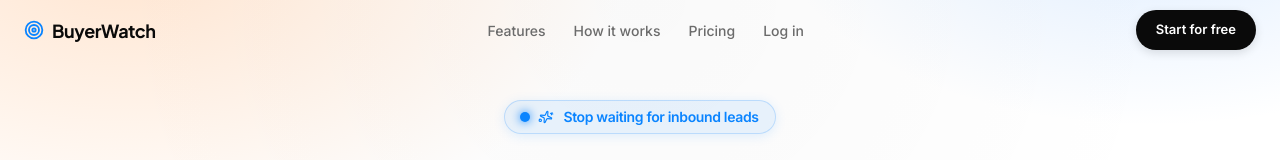
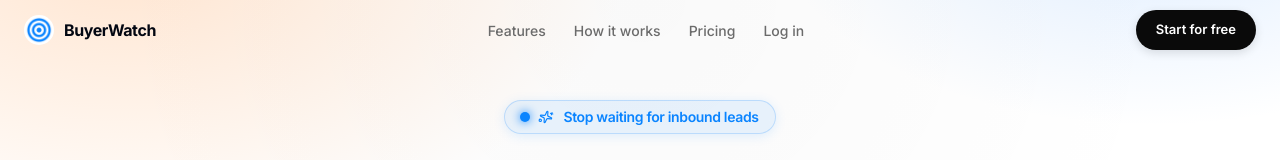
Before and after one commit to abhishekreal7/buyerwatch, a Next.js app: page / in a window 1280 px wide. Shown: the top 160 px of the page. Built offline with nearby package versions, Linux system fonts and the light colour scheme.

Commit message:
fix(ui): use official buyerwatch_logo.png image across BrandLogo and navbar lockup

```diff
--- a/src/app/page.tsx
+++ b/src/app/page.tsx
@@ -9,6 +9,7 @@ import {
 } from 'lucide-react'
 import { springs } from '@/lib/motion'
 import EyebrowBadge from '@/components/EyebrowBadge'
+import { BrandLogo } from '@/components/BrandLogo'
 import { StickyFeatureScroll } from '@/components/StickyFeatureScroll'
 import {
   CustomKeywordRulesIcon,
@@ -90,9 +91,8 @@ export default function LandingPage() {
         style={{ backgroundColor: navBg, backdropFilter: navBlur, borderColor: navBorder, boxShadow: navShadow }}
         className="fixed top-0 left-0 right-0 z-50 border-b will-change-transform">
         <div className="max-w-7xl mx-auto px-6 h-[60px] flex items-center justify-between">
-          <Link href="/" className="flex items-center gap-2 hover:opacity-90 transition-opacity" style={{ fontFamily: 'var(--font-jakarta), var(--font-inter), sans-serif', fontWeight: 700, fontSize: '18px', letterSpacing: '-0.025em', color: '#0A0A0A' }}>
-            <Target className="w-5 h-5 text-[#0A84FF]" strokeWidth={2.2} />
-            BuyerWatch
+          <Link href="/" className="flex items-center hover:opacity-90 transition-opacity">
+            <BrandLogo size="md" />
           </Link>
           <div className="hidden md:flex items-center gap-7">
             {['Features', 'How it works', 'Pricing'].map((label) => (
--- a/src/components/BrandLogo.tsx
+++ b/src/components/BrandLogo.tsx
@@ -1,23 +1,24 @@
-import { Target } from 'lucide-react'
-
 interface BrandLogoProps {
   compact?: boolean
   size?: 'sm' | 'md' | 'lg'
   tone?: 'dark' | 'light'
 }
 
-const iconSizes = {
-  sm: 'w-5 h-5',
-  md: 'w-6 h-6',
-  lg: 'w-8 h-8',
+const imgSizes = {
+  sm: 'w-6 h-6',
+  md: 'w-7.5 h-7.5',
+  lg: 'w-9 h-9',
 }
 
 export function BrandLogo({ compact = false, size = 'md', tone = 'dark' }: BrandLogoProps) {
   return (
     <span className={`inline-flex items-center gap-2.5 font-display font-bold tracking-tight ${tone === 'light' ? 'text-white' : 'text-gray-950'}`}>
-      <span className="flex items-center justify-center rounded-xl bg-[#0A84FF]/10 p-1.5 border border-[#0A84FF]/20">
-        <Target className={`${iconSizes[size]} text-[#0A84FF]`} strokeWidth={2.2} />
-      </span>
+      {/* eslint-disable-next-line @next/next/no-img-element */}
+      <img
+        src="/buyerwatch_logo.png"
+        alt="BuyerWatch Logo"
+        className={`${imgSizes[size]} rounded-full object-contain shrink-0`}
+      />
       {!compact && <span>BuyerWatch</span>}
     </span>
   )
```
